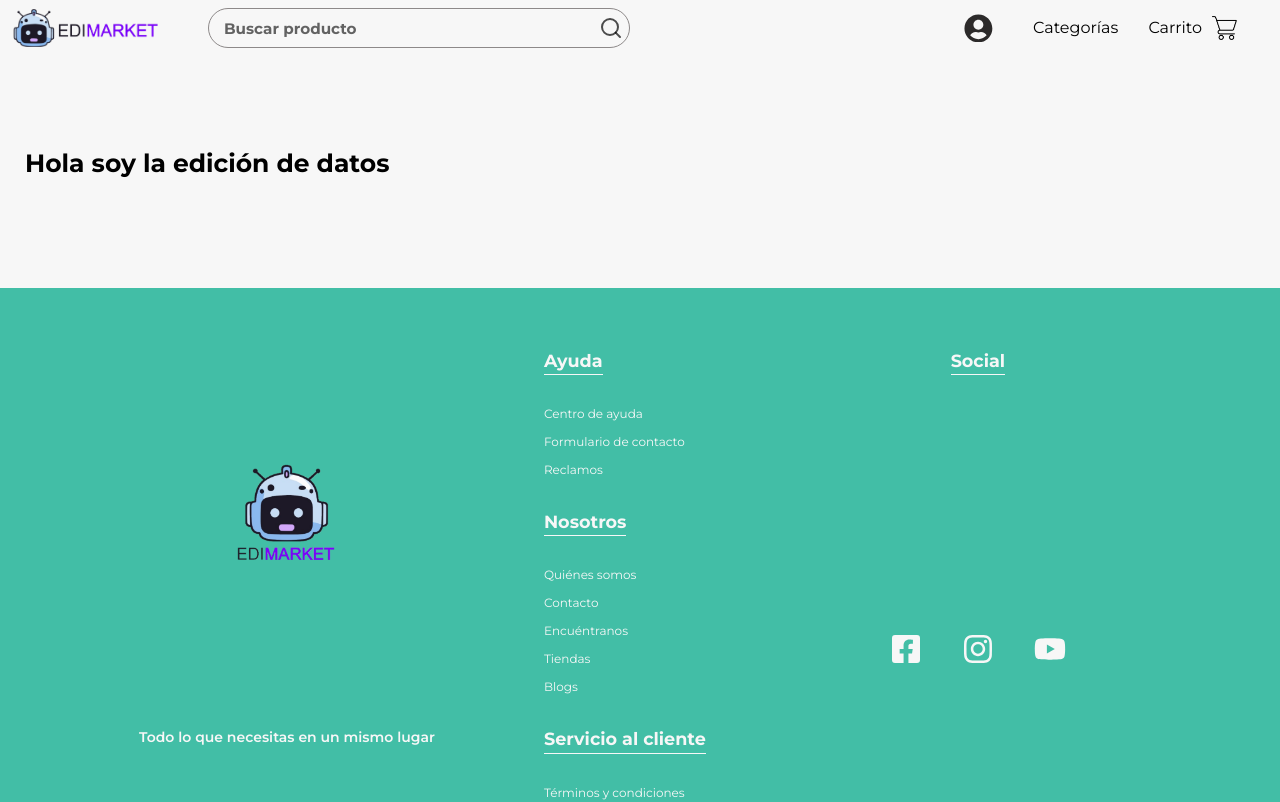
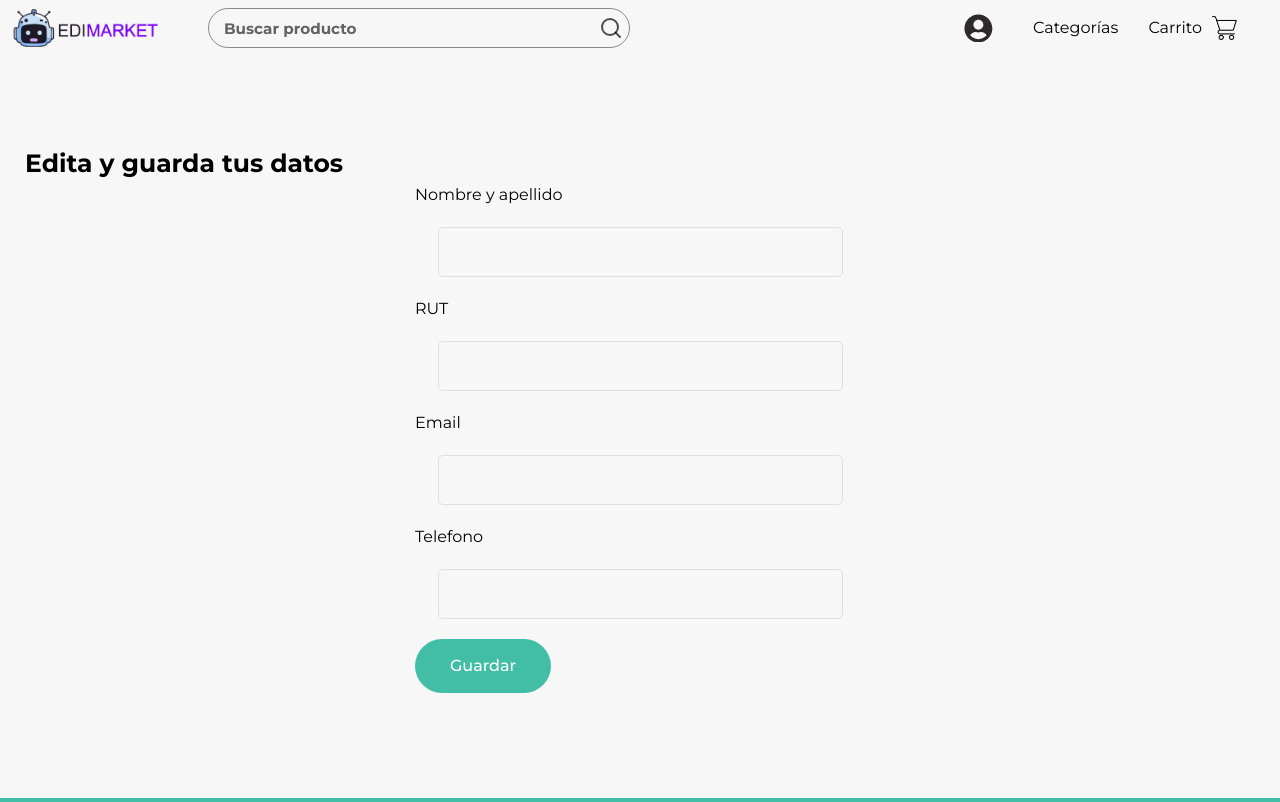
Before and after one commit to SebastianHernandez0/edimarket-2, a React (Vite) app in the folder Frontend/: page /edit-user-data in a window 1280 px wide. Shown: the top 802 px of the page. Built offline with nearby package versions, Linux system fonts and the light colour scheme.

Commit message:
Estilando componentes y añadiendo inputs

```diff
--- a/Frontend/src/pages/editUserData/EditUserData.jsx
+++ b/Frontend/src/pages/editUserData/EditUserData.jsx
@@ -1,9 +1,41 @@
+import { GeneralBtn } from "../../components/generalBtn/GeneralBtn";
 import "../editUserData/editUserData.css";
 
 export function EditUserData() {
   return (
-    <section className="edituserdata__container">
-      <h1>Hola soy la edición de datos</h1>
+    <section className="edituserdata__container bg-white shadow-sm rounded-sm">
+      <h1 className="mb-5">Edita y guarda tus datos</h1>
+      <div className="edituserdata__body">
+        <form className="edituserdata__form border rounded-md py-5 px-3 flex flex-col">
+          <div>
+            <label className="font-semibold" htmlFor="">
+              Nombre y apellido
+            </label>
+            <input className="data__input" name="name" type="text" />
+          </div>
+          <div>
+            <label className="font-semibold" htmlFor="">
+              RUT
+            </label>
+            <input className="data__input" name="rut" type="text" />
+          </div>
+          <div>
+            <label className="font-semibold" htmlFor="">
+              Email
+            </label>
+            <input className="data__input" name="email" type="text" />
+          </div>
+          <div>
+            <label className="font-semibold" htmlFor="">
+              Telefono
+            </label>
+            <input className="data__input" name="phone" type="text" />
+          </div>
+          <GeneralBtn className="text-center self-center" type="secondary">
+            Guardar
+          </GeneralBtn>
+        </form>
+      </div>
     </section>
   );
 }
--- a/Frontend/src/pages/editUserData/editUserData.css
+++ b/Frontend/src/pages/editUserData/editUserData.css
@@ -5,3 +5,29 @@
   width: 100%;
   max-width: 1400px;
 }
+.edituserdata__body {
+  display: flex;
+  justify-content: center;
+  margin: 0 auto;
+}
+
+.data__input {
+  background-color: transparent;
+  display: flex;
+  margin: 20px auto;
+  padding: 0 13px;
+  width: 90%;
+  border: 1px solid var(--navOpacity);
+  border-radius: 5px;
+  height: 50px;
+}
+
+.edituserdata__form {
+  width: 300px;
+}
+
+@media (min-width: 576px) {
+  .edituserdata__form {
+    width: 450px;
+  }
+}
```
